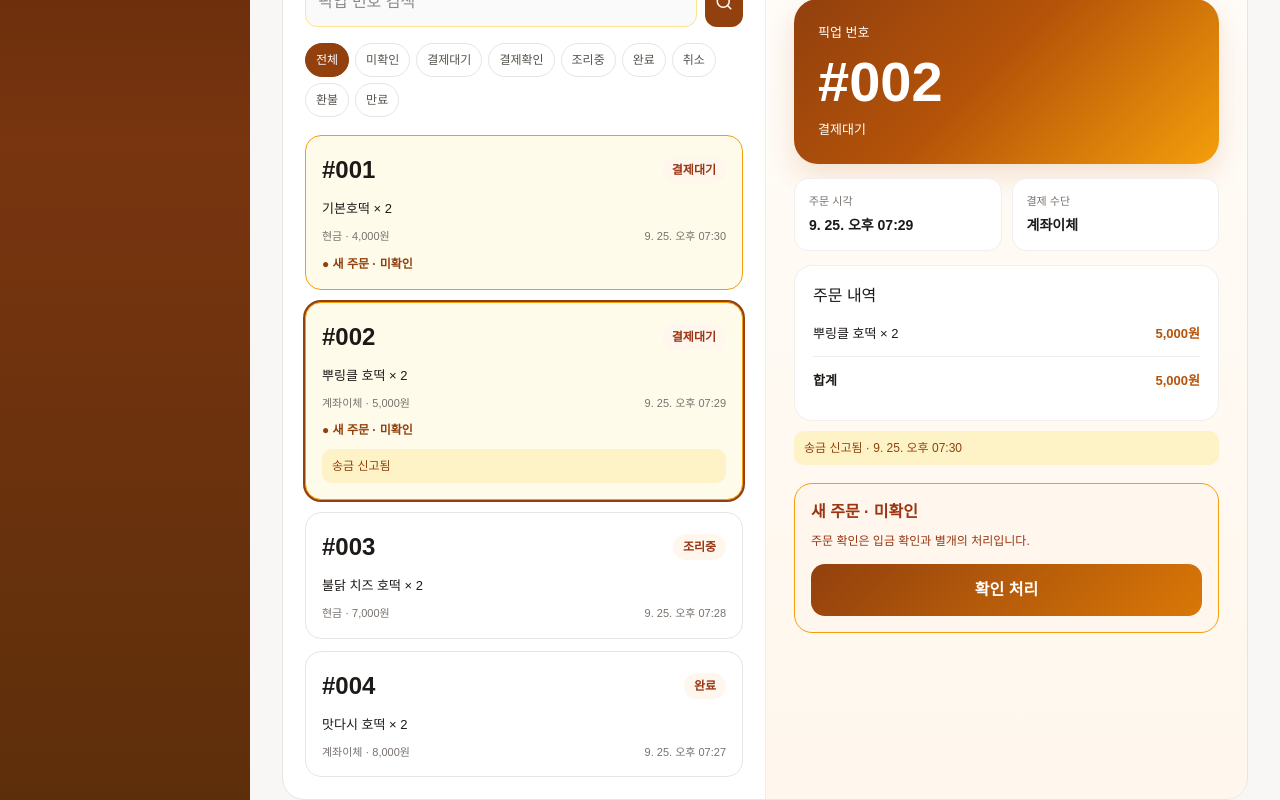
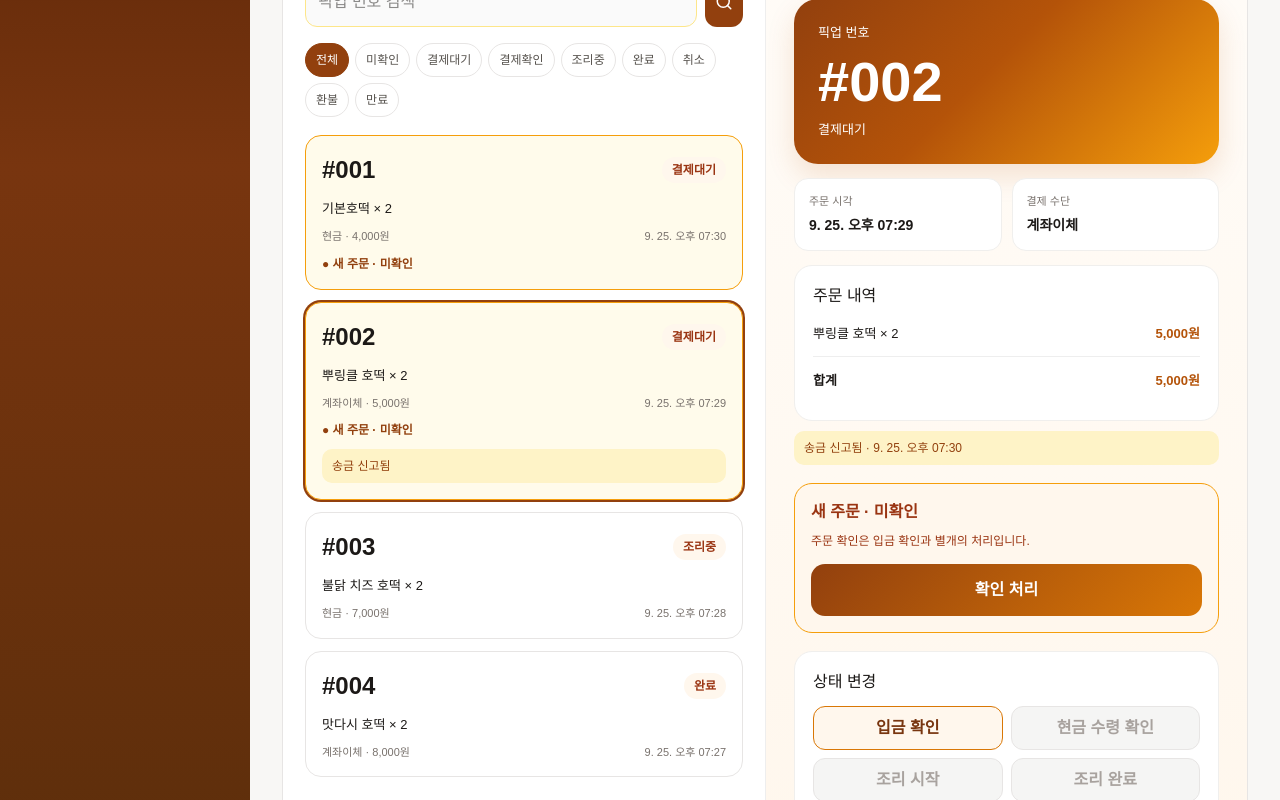
Before and after one commit to ssong2332/2026-PyeongTaek-Univ.-Festival-Payments, a Next.js app: page /dev/admin in a window 1280 px wide. Both pictures are taken after a click on the button 524 px from the left and 901 px from the top of the page. Shown: the part 501-1301 px from the top of the page. Built offline with nearby package versions, Linux system fonts and the light colour scheme.

Commit message:
feat(T-16): add admin order transition controls

```diff
--- /dev/null
+++ b/src/components/admin/OrderActionButtons.tsx
@@ -0,0 +1,23 @@
+import type { TransitionAction } from "@/lib/dto/adminOrder";
+import styles from "./OrderDashboard.module.css";
+
+const ACTIONS = [
+    { action: "confirm_payment", label: "입금 확인" },
+    { action: "confirm_cash", label: "현금 수령 확인" },
+    { action: "start_cooking", label: "조리 시작" },
+    { action: "complete", label: "조리 완료" },
+] as const;
+
+export function OrderActionButtons({ availableActions, pendingAction, disabled, onAction }: {
+    availableActions: TransitionAction[];
+    pendingAction: TransitionAction | null;
+    disabled: boolean;
+    onAction: (action: TransitionAction) => void;
+}) {
+    return <div className={styles.actions} aria-label="주문 상태 변경">
+        <h2>상태 변경</h2>
+        <div>{ACTIONS.map(({ action, label }) => <button key={action} type="button"
+            disabled={disabled || !availableActions.includes(action)}
+            onClick={() => onAction(action)}>{pendingAction === action ? "처리 중…" : label}</button>)}</div>
+    </div>;
+}
--- a/src/components/admin/OrderDashboard.module.css
+++ b/src/components/admin/OrderDashboard.module.css
@@ -67,6 +67,11 @@
 .confirm { border:1px solid #f59e0b; background:#fff7ed; border-radius:18px; padding:16px; margin-top:18px; color:#9a3412; }
 .confirm p { font-size:12px; margin:8px 0 14px; }
 .confirm button { width:100%; border:0; border-radius:14px; padding:14px; background:linear-gradient(135deg,#92400e,#d97706); color:white; font-weight:bold; }
+.actions { margin-top:18px; background:white; border:1px solid #f0efed; border-radius:18px; padding:18px; }
+.actions h2 { font-size:16px; margin-bottom:12px; }
+.actions div { display:grid; grid-template-columns:repeat(2,minmax(0,1fr)); gap:8px; }
+.actions button { min-height:44px; border:1px solid #d97706; border-radius:12px; background:#fff7ed; color:#78350f; font-weight:bold; }
+.actions button:disabled { cursor:not-allowed; background:#f5f5f4; border-color:#e7e5e4; color:#a8a29e; opacity:1; }
 .empty { padding:48px 12px; text-align:center; color:#78716c; line-height:1.8; }
 .empty svg { margin:auto auto 12px; }
 .empty h2 { font-size:17px; }
--- a/src/components/admin/OrderDashboard.tsx
+++ b/src/components/admin/OrderDashboard.tsx
@@ -2,7 +2,8 @@
 
 import { useRef, useState, type FormEvent } from "react";
 import { Bell, CheckCircle, ClipboardList, Clock, Flame, LayoutDashboard, Search, UtensilsCrossed, XCircle } from "lucide-react";
-import type { AdminOrderDto, OrderStatus } from "@/lib/dto/adminOrder";
+import type { AdminOrderDto, OrderStatus, TransitionAction } from "@/lib/dto/adminOrder";
+import { OrderActionButtons } from "./OrderActionButtons";
 import styles from "./OrderDashboard.module.css";
 
 const LABELS: Record<OrderStatus, string> = {
@@ -27,10 +28,11 @@ export interface OrderDashboardProps {
     onReload: () => Promise<void>;
     onAcknowledge: (id: string) => Promise<void>;
     onSearch: (pickupNumber: number) => Promise<AdminOrderDto[]>;
+    onTransition: (id: string, action: TransitionAction) => Promise<void>;
 }
 
 export function OrderDashboard({ orders, isLoading = false, error, preview = false,
-    onReload, onAcknowledge, onSearch }: OrderDashboardProps) {
+    onReload, onAcknowledge, onSearch, onTransition }: OrderDashboardProps) {
     const [page, setPage] = useState<"dashboard" | "orders">("dashboard");
     const [filter, setFilter] = useState<Filter>("all");
     const [query, setQuery] = useState("");
@@ -39,10 +41,12 @@ export function OrderDashboard({ orders, isLoading = false, error, preview = fal
     const [searching, setSearching] = useState(false);
     const [selectedId, setSelectedId] = useState<string | null>(null);
     const [pendingId, setPendingId] = useState<string | null>(null);
+    const [pendingAction, setPendingAction] = useState<TransitionAction | null>(null);
     const [notice, setNotice] = useState("");
     const [actionError, setActionError] = useState("");
     const searchVersion = useRef(0);
     const acknowledging = useRef(false);
+    const transitioning = useRef(false);
     const unacknowledged = orders.filter(isUnacknowledged).length;
     const source = searchNumber === null ? orders : searchResults.map(order => {
         const live = orders.find(item => item.id === order.id);
@@ -84,7 +88,7 @@ export function OrderDashboard({ orders, isLoading = false, error, preview = fal
         finally { if (version === searchVersion.current) setSearching(false); }
     }
     async function acknowledge(order: AdminOrderDto) {
-        if (acknowledging.current) return;
+        if (acknowledging.current || transitioning.current) return;
         acknowledging.current = true; setPendingId(order.id); setActionError(""); setNotice("");
         try {
             await onAcknowledge(order.id);
@@ -95,6 +99,19 @@ export function OrderDashboard({ orders, isLoading = false, error, preview = fal
             setNotice(`픽업 #${pickup(order.pickupNumber)} 주문을 확인했습니다.`);
         } catch { setActionError("확인 처리에 실패했습니다. 주문 상태를 확인하고 다시 시도해 주세요."); }
         finally { acknowledging.current = false; setPendingId(null); }
+    }
+    async function transitionOrder(order: AdminOrderDto, action: TransitionAction) {
+        if (transitioning.current || acknowledging.current || !order.availableActions.includes(action)) return;
+        transitioning.current = true; setPendingId(order.id); setPendingAction(action); setActionError(""); setNotice("");
+        try {
+            await onTransition(order.id, action);
+            if (searchNumber !== null) setSearchResults(await onSearch(searchNumber));
+            setNotice(`픽업 #${pickup(order.pickupNumber)} 주문 상태를 변경했습니다.`);
+        } catch {
+            setActionError("상태 변경에 실패했습니다. 주문 상태를 확인하고 다시 시도해 주세요.");
+        } finally {
+            transitioning.current = false; setPendingId(null); setPendingAction(null);
+        }
     }
     async function reload() {
         setActionError("");
@@ -163,6 +180,10 @@ export function OrderDashboard({ orders, isLoading = false, error, preview = fal
                             {selected.lastReason && <p>처리 사유: {selected.lastReason}</p>}
                             {isUnacknowledged(selected) ? <div className={styles.confirm}><strong>새 주문 · 미확인</strong><p>주문 확인은 입금 확인과 별개의 처리입니다.</p>
                                 <button onClick={() => acknowledge(selected)} disabled={pendingId !== null}>{pendingId === selected.id ? "확인 처리 중…" : "확인 처리"}</button></div> : <p className={styles.notice}>{selected.acknowledgedAt ? "확인한 주문입니다." : "처리가 종료된 주문입니다."}</p>}
+                            <OrderActionButtons availableActions={selected.availableActions}
+                                pendingAction={pendingId === selected.id ? pendingAction : null}
+                                disabled={pendingId !== null}
+                                onAction={action => transitionOrder(selected, action)} />
                         </> : <div className={styles.empty}><ClipboardList size={36} /><h2>주문을 선택해 주세요</h2><p>픽업 번호와 주문 내역을 확인할 수 있습니다.</p></div>}
                     </section>
                 </section>
--- a/src/features/admin/DashboardPreview.tsx
+++ b/src/features/admin/DashboardPreview.tsx
@@ -3,6 +3,7 @@
 import { useRef, useState } from "react";
 import { OrderDashboard } from "@/components/admin/OrderDashboard";
 import type { AdminOrderDto } from "@/lib/dto/adminOrder";
+import { availableActions, resolveTransition } from "@/domain/order/stateMachine";
 
 export function makePreviewOrders(): AdminOrderDto[] {
     const menus = [["기본호떡", 2000], ["뿌링클 호떡", 2500], ["불닭 치즈 호떡", 3500], ["맛다시 호떡", 4000]] as const;
@@ -16,7 +17,10 @@ export function makePreviewOrders(): AdminOrderDto[] {
         transferReportedAt: i === 1 ? "2026-09-25T10:30:00.000Z" : null,
         cancelRequestedAt: null, cancelRejectedAt: null, paidAt: i > 1 ? "2026-09-25T10:30:00.000Z" : null,
         cookingStartedAt: null, completedAt: null, closedAt: null, refundChannel: null,
-        lastReason: null, availableActions: [],
+        lastReason: null, availableActions: availableActions({
+            status: (["pending", "pending", "cooking", "completed"] as const)[i],
+            paymentMethod: i % 2 ? "transfer" : "cash",
+        }),
     }));
 }
 export function DashboardPreview() {
@@ -28,5 +32,15 @@ export function DashboardPreview() {
         onSearch={async number => current.current.filter(order => order.pickupNumber === number)}
         onAcknowledge={async id => replace(current.current.map(order => order.id === id ? {
             ...order, acknowledgedAt: new Date().toISOString(), updatedAt: new Date().toISOString(),
-        } : order))} />;
+        } : order))}
+        onTransition={async (id, action) => {
+            const order = current.current.find(item => item.id === id);
+            if (!order) throw new Error("Order not found");
+            const result = resolveTransition(order, action, {});
+            if (!result.ok) throw new Error(result.code);
+            replace(current.current.map(item => item.id === id ? {
+                ...item, status: result.to, updatedAt: new Date().toISOString(),
+                availableActions: availableActions({ status: result.to, paymentMethod: item.paymentMethod }),
+            } : item));
+        }} />;
 }
--- a/src/features/admin/LiveOrderDashboard.tsx
+++ b/src/features/admin/LiveOrderDashboard.tsx
@@ -28,5 +28,15 @@ export function LiveOrderDashboard() {
             if (!response.ok) throw new Error("Acknowledge failed");
             const updated = AdminOrderDtoSchema.parse(await response.json());
             setConfirmed(previous => ({ ...previous, [updated.id]: updated }));
+        }}
+        onTransition={async (id, action) => {
+            const response = await fetch(`/api/admin/orders/${encodeURIComponent(id)}/transition`, {
+                method: "POST",
+                headers: { "Content-Type": "application/json" },
+                body: JSON.stringify({ action }),
+            });
+            if (!response.ok) throw new Error("Order transition failed");
+            const updated = AdminOrderDtoSchema.parse(await response.json());
+            setConfirmed(previous => ({ ...previous, [updated.id]: updated }));
         }} />;
 }
```
Also changed, not shown: 2 other files (tests, documents, lock files or other folders).
